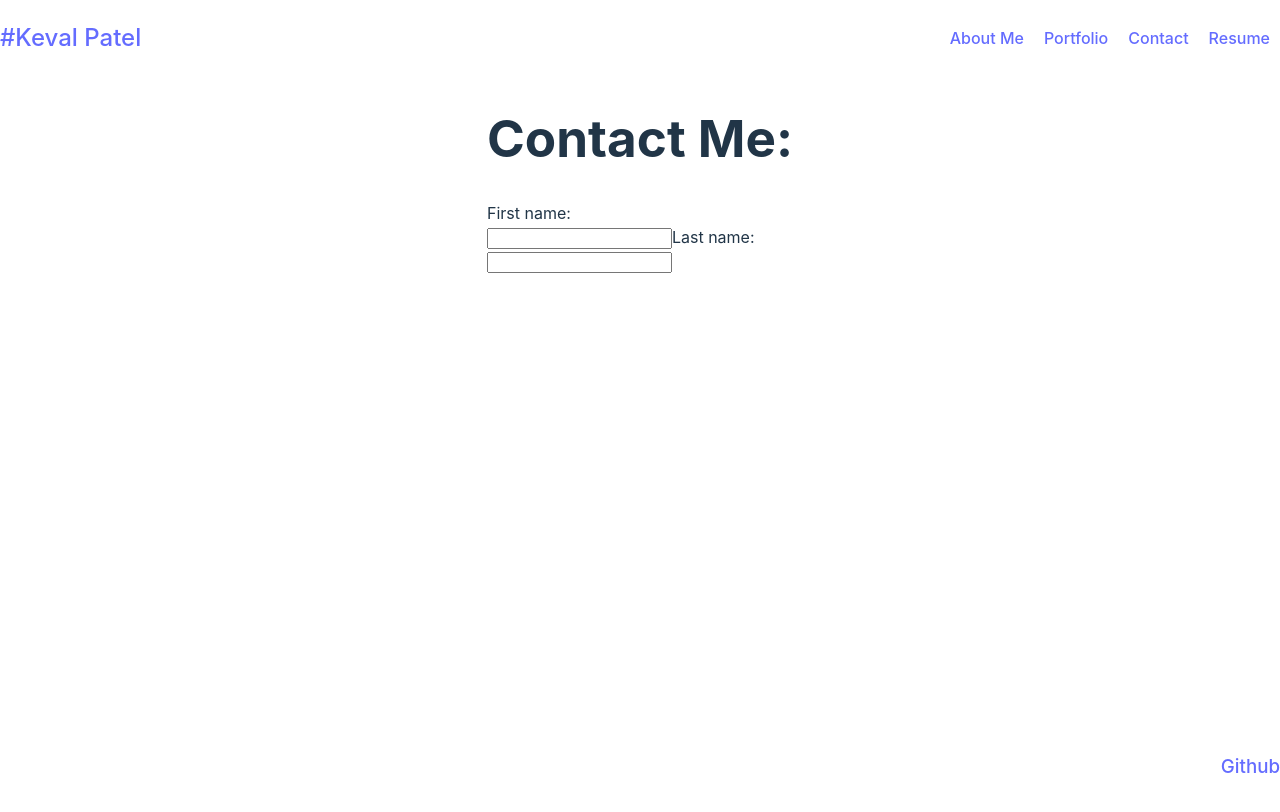
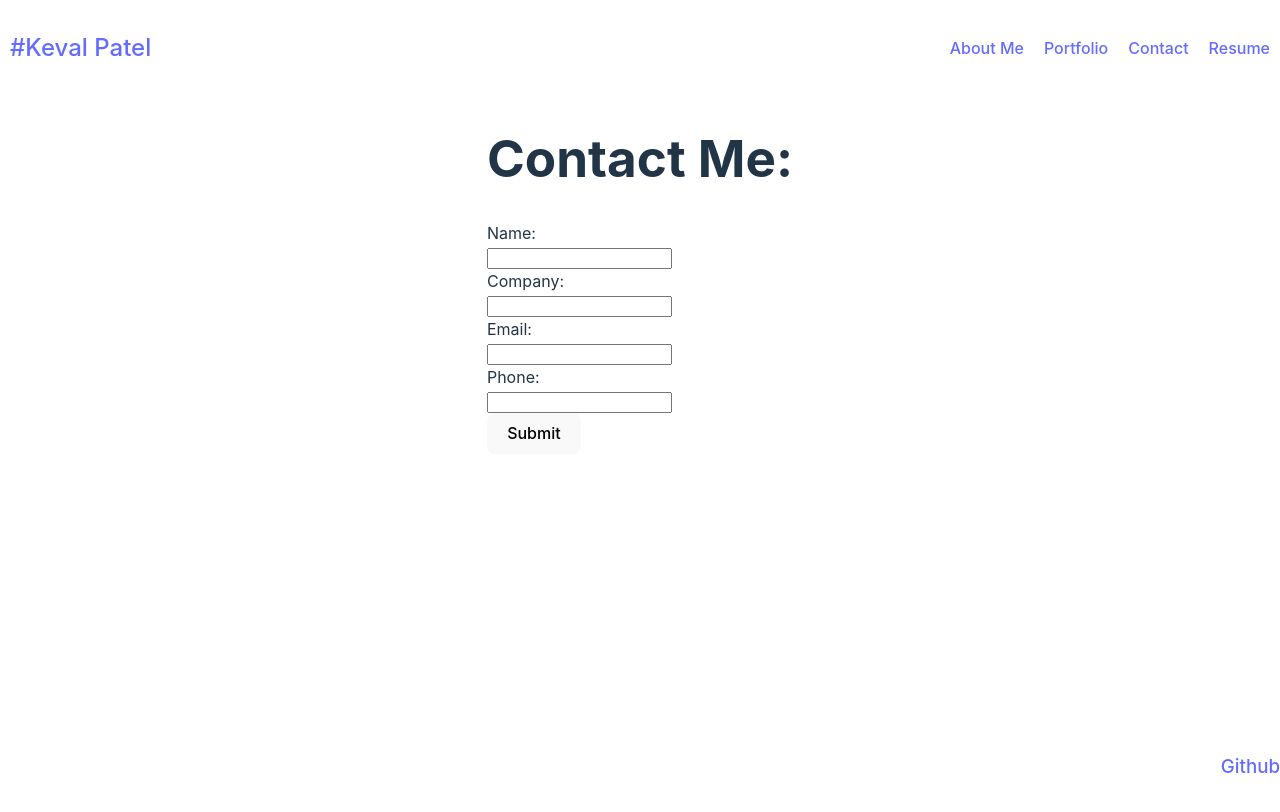
Before and after one commit to KevalPatel6/Dev-Portfolio, a React (Vite) app: page /Contact in a window 1280 px wide. Shown: the top 812 px of the page. Built offline with nearby package versions, Linux system fonts and the light colour scheme.

Commit message:
Added active classes to nav

```diff
--- a/src/components/Header.jsx
+++ b/src/components/Header.jsx
@@ -1,33 +1,34 @@
-import {useParams, Link} from 'react-router-dom'
-import {useState, useEffect} from 'react'
+import { Link, useLocation } from 'react-router-dom';
+import '../styles/App.css'
 
 export default function Header(){
-
+    const currentPage = useLocation().pathname
+    console.log(currentPage)
 
     return (
         <nav className='nav-bar'>
-            <h2 className='nav-tabs'>
+            <h2 className={currentPage ==='/' ? 'nav-item active' : 'nav-item'}>
                 <Link to='/'>
                 #Keval Patel
                 </Link>
                 </h2>
             <ul className = 'nav-tabs'>
-                <li className = 'nav-item'>
+                <li className ={currentPage ==='/About' ? 'nav-item active' : 'nav-item'}>
                     <Link to='/About'>
                     About Me
                     </Link>
                     </li>
-                <li className = 'nav-item'>
+                <li className ={currentPage ==='/Portfolio' ? 'nav-item active' : 'nav-item'}>
                     <Link to='/Portfolio'>
                     Portfolio
                     </Link>
                     </li>
-                <li className = 'nav-item'>
+                <li className ={currentPage ==='/Contact' ? 'nav-item active' : 'nav-item'}>
                     <Link to='/Contact'>
                     Contact
                     </Link>
                     </li>
-                <li className = 'nav-item'>
+                <li className ={currentPage ==='/Resume' ? 'nav-item active' : 'nav-item'}>
                     <Link to='/Resume'>
                     Resume
                     </Link>
--- a/src/pages/Contact.jsx
+++ b/src/pages/Contact.jsx
@@ -9,12 +9,23 @@ export default function Contact() {
             <h1>Contact Me:</h1>
             <div className='form-container'>
             <form className = 'form'>
-                <label for="fname">First name:</label>
+                <label for="fname">Name:</label>
                 <br />
-                <input type="text" id="fname" name="fname" />
-                <label for="lname">Last name:</label>
+                <input type="text" id="name" name="name" />
+                <br/>
+                <label for="company">Company:</label>
                 <br />
-                <input type="text" id="lname" name="lname" />
+                <input type="text" id="company" name="company" />
+                <br/>
+                <label for="company">Email:</label>
+                <br />
+                <input type="text" id="email" name="email" />
+                <br/>
+                <label for="company">Phone:</label>
+                <br />
+                <input type="tel" id="phone" name="phone" />
+                <br/>
+                <button>Submit</button>
             </form>
             </div>
         </div>
--- a/src/pages/Home.jsx
+++ b/src/pages/Home.jsx
@@ -5,8 +5,8 @@ export default function Home(){
 
     return (
         <div className = 'home-container'>
-            <h1>Keval Patel</h1>
-            <h3>Full Stack Developer</h3>
+            <h1 className='home-content'>Keval Patel</h1>
+            <h3 className='home-content'>Full Stack Developer</h3>
         </div>
 
     )
--- a/src/styles/App.css
+++ b/src/styles/App.css
@@ -12,20 +12,21 @@
 .nav-bar{
   display: flex;
   justify-content: space-between;
+  align-items: center;
 }
 
 main{
   display: flex;
   justify-content: center;
-  height: auto;
+  min-height: 100vh;
 }
 
 .nav-tabs{
   display: flex;
   list-style: none;
-  justify-content: flex-end;
 }
 
 .nav-item{
   padding: 10px;
+
 }
--- a/src/styles/Pages.css
+++ b/src/styles/Pages.css
@@ -1,6 +1,11 @@
 .home-container{
    text-align: center;
+   display: flex;
+   flex-direction: column;
+}
 
+.home-content{
+    align-items: center;
 }
 
 footer {
```
